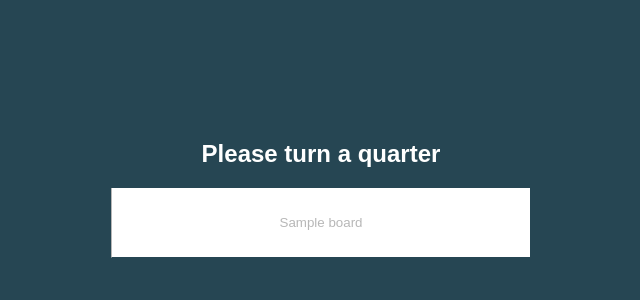
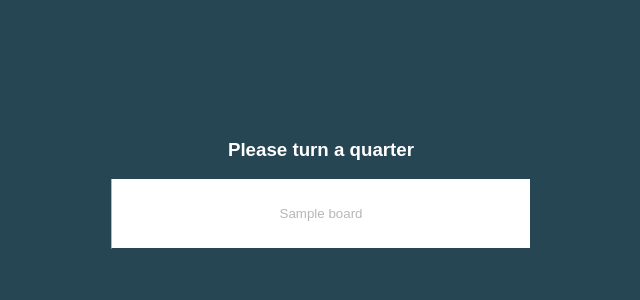
Before and after one commit to marmelab/pentago-symfony, a Symfony app: template templates/game/index.html.twig in a window 1280 px wide. Shown: the top 300 px of the page, without its empty margins (319-959 px from the left). Run offline with Twig, Linux system fonts and the light colour scheme; the template is opened without the code that fills it: most values are stand-ins (such as "Sample title", 1, 10 or a date in 2020); some libraries are stand-ins or nearby versions.

Commit message:
Using H3 instead of H2.

```diff
--- a/public/css/game.css
+++ b/public/css/game.css
@@ -1,7 +1,3 @@
-h2 {
-    text-align: center;
-}
-
 .game-container {
     padding-top: 120px;
 }
--- a/public/css/main.css
+++ b/public/css/main.css
@@ -14,3 +14,7 @@ html, body {
 body {
     background-color: var(--main-bg-color);
 }
+
+h1, h2, h3, h4 {
+    text-align: center;
+}
--- a/templates/game/index.html.twig
+++ b/templates/game/index.html.twig
@@ -12,10 +12,11 @@
 {% block body %}
 
 <form action="{{action}}" method="POST" class="game-container">
+
     {% if turn_status == 'add_marble' %}
-    <h2>Please add a marble</h2>
+    <h3>Please add a marble</h3>
     {% else %}
-    <h2>Please turn a quarter</h2>
+    <h3>Please turn a quarter</h3>
     {% endif %}
 
     {% if turn_status == 'rotate_quarter' %}
```
